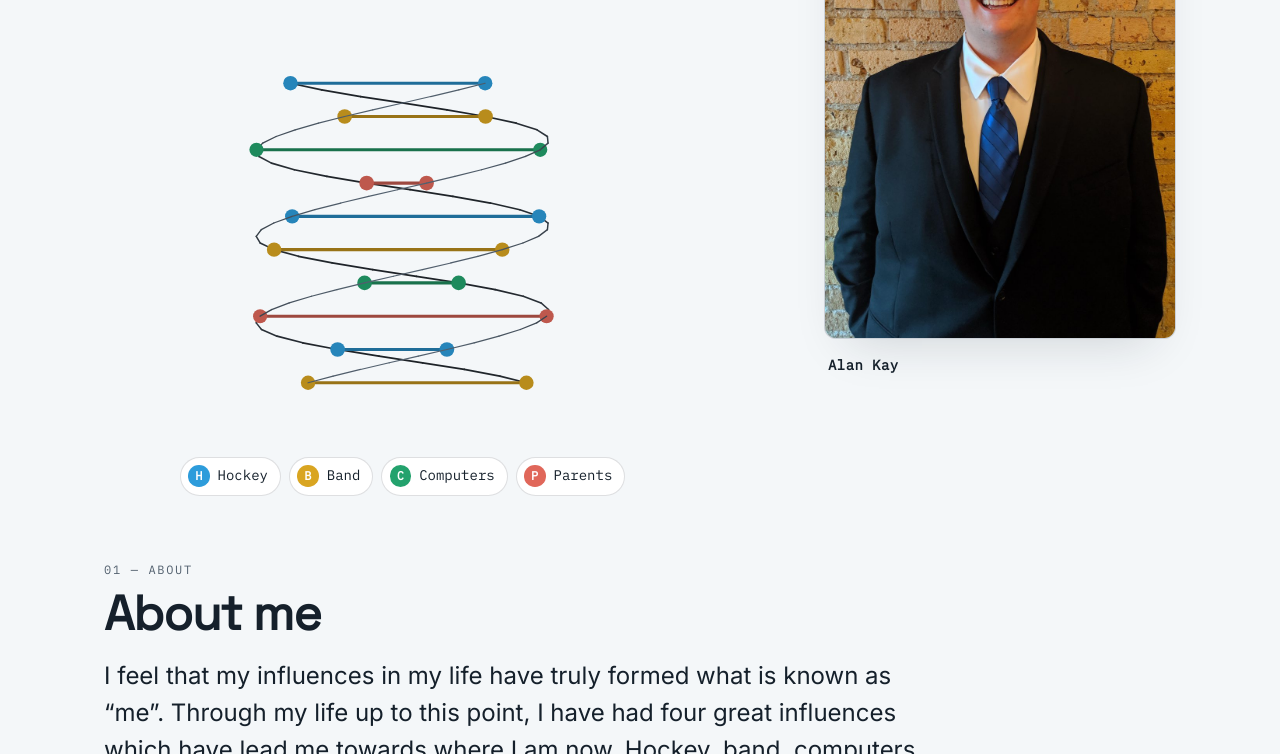
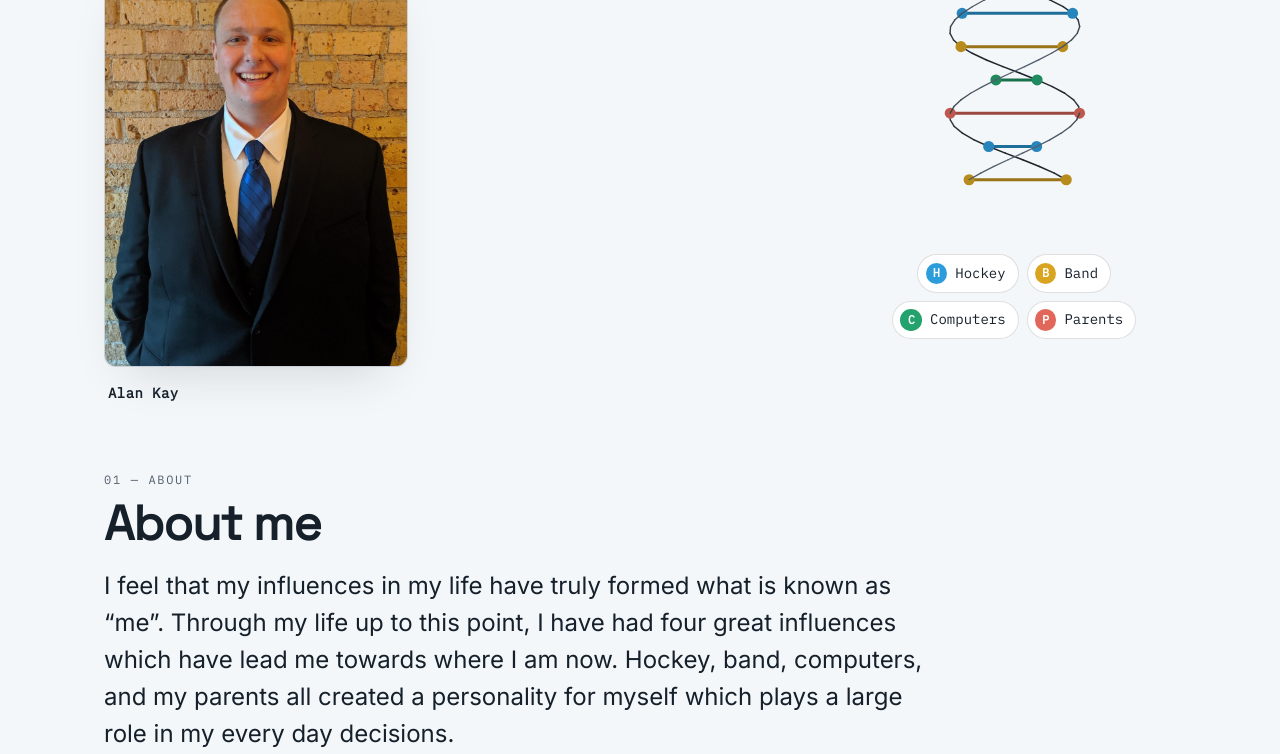
Before and after one commit to AjkayAlan/alankay.net, an Astro site: page / in a window 1280 px wide. Shown: the part 352-1106 px from the top of the page. Built offline with nearby package versions, Linux system fonts and the light colour scheme; Astro itself is replaced by a stand-in of ours.

Commit message:
Working well

```diff
--- a/src/components/DnaHelix.astro
+++ b/src/components/DnaHelix.astro
@@ -100,7 +100,7 @@ const bases = influences.map((t) => ({
       const cx = w / 2;
       // Radius scales with width (a middle ground between too-narrow and
       // too-wide) and is capped by height for shorter viewports.
-      const R = Math.min(w * 0.24, h * 0.45);
+      const R = Math.min(w * 0.2, h * 0.42);
       const top = h * 0.14;
       const bottom = h * 0.86;
       const nodeR = Math.max(2, Math.min(w, h) * 0.017);
--- a/src/components/Hero.astro
+++ b/src/components/Hero.astro
@@ -13,9 +13,6 @@ import DnaHelix from './DnaHelix.astro';
         A deeper dive into who I am — the four influences in my DNA.
       </p>
 
-      <DnaHelix />
-    </div>
-
       <figure class="hero__portrait">
         <img
           src="/portrait.jpg"
@@ -29,4 +26,9 @@ import DnaHelix from './DnaHelix.astro';
         </figcaption>
       </figure>
     </div>
+
+    <div class="hero__dna">
+      <DnaHelix />
+    </div>
+  </div>
 </header>
--- a/src/styles/global.css
+++ b/src/styles/global.css
@@ -264,7 +264,7 @@ button {
 
 .hero__grid {
   display: grid;
-  grid-template-columns: minmax(0, 1.2fr) minmax(16rem, 0.8fr);
+  grid-template-columns: minmax(0, 1.35fr) minmax(15rem, 0.65fr);
   align-items: center;
   gap: clamp(2.5rem, 6vw, 5rem);
 }
@@ -273,6 +273,18 @@ button {
   display: grid;
   gap: 1.5rem;
   justify-items: start;
+}
+
+/* Right-hand DNA column: taller + narrower than the old full-width banner. */
+.hero__dna {
+  justify-self: center;
+  width: 100%;
+  max-width: 22rem;
+}
+
+.hero__dna .dna__canvas {
+  /* Tall, narrow helix — reads like a DNA column, not a banner. */
+  height: clamp(22rem, 52vh, 30rem);
 }
 
 .hero__title {
@@ -336,11 +348,10 @@ button {
 
 /* ---------- Hero portrait ---------- */
 .hero__portrait {
-  margin: 0;
+  margin: 0.25rem 0 0;
   display: grid;
   gap: 0.9rem;
-  justify-self: end;
-  max-width: 22rem;
+  max-width: 19rem;
 }
 
 .hero__portrait img {
@@ -745,10 +756,14 @@ button {
     gap: 2.5rem;
   }
 
+  .hero__dna {
+    order: 2;
+    max-width: min(22rem, 82vw);
+  }
+
   .hero__portrait {
     justify-self: center;
-    order: 2;
-    max-width: min(22rem, 82vw);
+    max-width: min(19rem, 72vw);
   }
 
   .nav-links {
```
Lines whose indentation alone changed are shown as unchanged.
